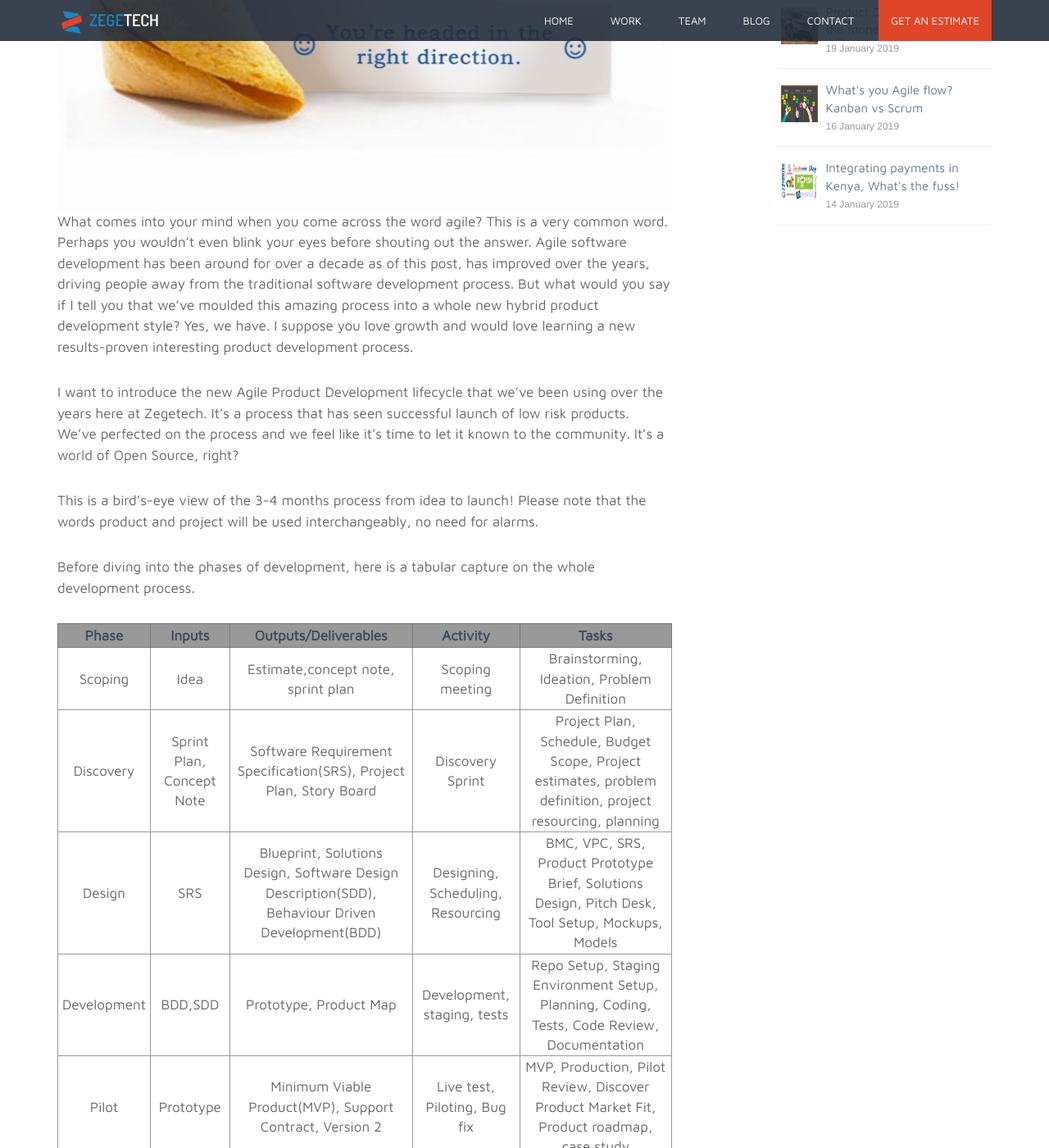
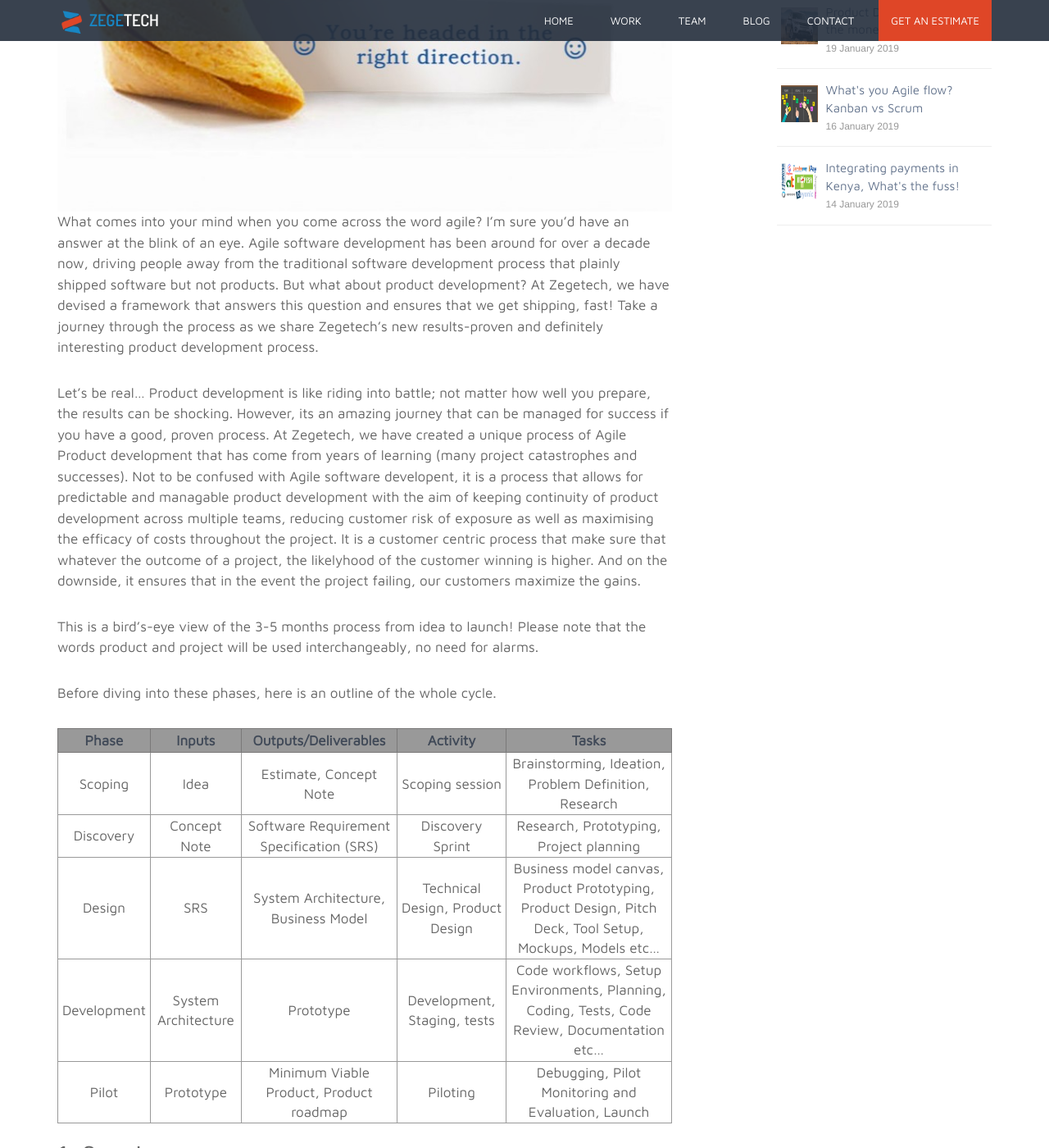
Before and after one commit to zegetech/zegetech.github.io, a Jekyll site: the page built from _posts/2019-01-25-agile-product-development.md, in a window 1280 px wide and 1400 px high, scrolled down 422 px. Shown: the whole window at 82% size. Built offline with Jekyll 4.4.1, drawn with Linux system fonts in a browser that asks for light colours; comment, search, counter and statistics services are not loaded; some of the changed text lies outside the part shown.

Commit message:
Revision  of Agile product development

```diff
--- a/_posts/2019-01-25-agile-product-development.md
+++ b/_posts/2019-01-25-agile-product-development.md
@@ -1,105 +1,62 @@
 ---
 layout: blog
-author: Tom Nyongesa
+author: Kariuki Gathitu
 categories: Project Management
 title: Agile Product Development
 blog-image: agile/agile-process.jpg
-intro: What comes into your mind when you come across the word agile? This is a very common word. Perhaps you wouldn't even blink your eyes before shouting out the answer. Agile software development has been around for over a decade as of this post, has improved over the years, driving people away from the traditional software development process. But what would you say if I tell you that we've moulded this amazing process into a whole new hybrid product development style? Yes, we have. I suppose you love growth and would love learning a new results-proven interesting product development process.
+intro: What comes into your mind when you come across the word agile? I'm sure you'd have an answer at the blink of an eye. Agile software development has been around for over a decade now, driving people away from the traditional software development process that plainly shipped software but not products. But what about product development? At Zegetech, we have devised a framework that answers this question and ensures that we get shipping, fast! Take a journey through the process as we share Zegetech's new results-proven and definitely interesting product development process.
 ---
 
 ![Agile Product Development](/assets/images/blog/{{page.blog-image}}){:class="img-responsive center"}
 {{page.intro}}
 
-I want to introduce the new Agile Product Development lifecycle that we've been using over the years here at Zegetech. It's a process that has seen successful launch of low risk products. We've perfected on the process and we feel like it's time to let it known to the community. It's a world of Open Source, right?
+Let's be real... Product development is like riding into battle; not matter how well you prepare, the results can be shocking. However, its an amazing journey that can be managed for success if you have a good, proven process. At Zegetech, we have created a unique process of Agile Product development that has come from years of learning (many project catastrophes and successes). Not to be confused with Agile software developent, it is a process that allows for predictable and managable product development with the aim of keeping continuity of product development across multiple teams, reducing customer risk of exposure as well as maximising the efficacy of costs throughout the project. It is a customer centric process that make sure that whatever the outcome of a project, the likelyhood of the customer winning is higher. And on the downside, it ensures that in the event the project failing, our customers maximize the gains.
 
-This is a bird's-eye view of the 3-4 months process from idea to launch! Please note that the words product and project will be used interchangeably, no need for alarms.
+This is a bird's-eye view of the 3-5 months process from idea to launch! Please note that the words product and project will be used interchangeably, no need for alarms.
 
-Before diving into the phases of development, here is a tabular capture on the whole development process.
+Before diving into these phases, here is an outline of the whole cycle.
 
 |Phase|Inputs|Outputs/Deliverables|Activity|Tasks|
 |---|---|---|---|---|
-|Scoping|Idea|Estimate,concept note, sprint plan|Scoping meeting|Brainstorming, Ideation, Problem Definition|
-|Discovery|Sprint Plan, Concept Note|Software Requirement Specification(SRS), Project Plan, Story Board|Discovery Sprint|Project Plan, Schedule, Budget Scope, Project estimates, problem definition, project resourcing, planning|
-|Design|SRS| Blueprint, Solutions Design, Software Design Description(SDD), Behaviour Driven Development(BDD)|Designing, Scheduling, Resourcing|BMC, VPC, SRS, Product Prototype Brief, Solutions Design, Pitch Desk, Tool Setup,  Mockups, Models|
-|Development|BDD,SDD|Prototype, Product Map|Development, staging, tests|Repo Setup, Staging Environment Setup, Planning, Coding, Tests, Code Review, Documentation|
-|Pilot|Prototype|Minimum Viable Product(MVP), Support Contract, Version 2|Live test, Piloting, Bug fix|MVP, Production, Pilot Review, Discover Product Market Fit, Product roadmap, case study|
+|Scoping|Idea|Estimate, Concept Note|Scoping session|Brainstorming, Ideation, Problem Definition, Research|
+|Discovery|Concept Note|Software Requirement Specification (SRS)|Discovery Sprint|Research, Prototyping, Project planning|
+|Design|SRS|System Architecture, Business Model|Technical Design, Product Design|Business model canvas, Product Prototyping, Product Design, Pitch Deck, Tool Setup, Mockups, Models etc...|
+|Development|System Architecture|Prototype|Development, Staging, tests|Code workflows, Setup Environments, Planning, Coding, Tests, Code Review, Documentation etc...|
+|Pilot|Prototype|Minimum Viable Product, Product roadmap|Piloting|Debugging, Pilot Monitoring and Evaluation, Launch|
 
-## I. Scoping
+## 1. Scoping
 ![Scoping](/assets/images/blog/agile/scoping.jpg){:class="img-responsive center"}<br>
-This is the first stage in our product development lifecycle. This is when the client introduces the idea to the project team for brainstorming and problem definition with the intention of getting everyone on the same page, on what the product is all about. It entails assessment of the product, its features, goals, deliverables, tasks, deadlines, resource requirements, its relevance to the current market and the customer acceptance. It will involve a brainstorming session with each individual in the project team giving their own understanding of the product. At this point, there's no good or bad perspective. Everything is laid bare on the table for discussions.
+The client introduces the idea to the system architect for brainstorming and problem definition with the intention of getting everyone on the same page; what the product is all about, what the challenge or opportunity in the market is and why we are building the thingamajik. Please note that we try and veer of any solutions oriented discussion because thats not the point if this phase. Understanding is. This is where we get to decide whether we'll pursue a project or not. At Zegetech, we aren't able to pickup every project that comes our way, so we try and focus on project with great impact, spread and with a good degree of challenge (If its sound impossible, we'll probably want to do it). Either way, our client benefit greatly from the research and in depth analysis that is done.
 
-Before the 2-hour brainstorming session, the client is provided with Zegetech's tool called a Rise Guide that's specifically designed and thought out to help the client think through their idea. In the Rise Guide the client will get to answer the WHYs, Hows and WHATs of the idea. With client's response to the Rise Guide, an effective scoping session is assured.
+Before the 2-hour brainstorming session, we have set an NDA in place and the client is provided with Zegetech's tool called a "RISE Guide" that's specifically designed to help the client think through and communicate their idea consisely, tackling the WHYs, HOWs and WHATs of the idea, an idea borrowed from [Simon Sineks Golden circle](https://www.ted.com/talks/simon_sinek_how_great_leaders_inspire_action?language=en). Sharing is caring right! With client's response to the Rise Guide, an effective scoping session is assured. After the session, the Architect builds out the concept note after more in depth research and understanding. And finally the client and the Architect get to be on the same page regarding the challenge and the next steps as well as cost estimates.
 
-Project team members are then be asked to do a deeper market analysis to clearly identify the need of the product at hand. It will encompass research on possible competitors in the market, customer preferences, customer challenges, possible outstanding features of the product that may make it impeccable compared to other poducts and so on. You can do a questionnaire too,
+## 2. Product Discovery/Review
+![Discovery](/assets/images/blog/agile/discovery.jpeg){:class="img-responsive center"}<br>
+Using the concept note as the basis, the project team then goes on a 5-day product discovery sprint. The result of the discovery sprint is a Software Requirement Specification (SRS).
 
-The findings at this point are then compiled into an easy to understand document called a Concept Note.
+This stage digs deeper into the concept note. It helps the team analyse the problems further, understand the goals of the project, ideation of the solutions, selection of the best solution, creation of mockups and prototypes and conducting the user tests of the prototypes created.
 
-A concept note is a literal capture of a client's idea defined during the brainstorming session. Below is the standard format of the concept note.
+A team of experts and possible product users is part of the entire process culminating with testing with real live users. The goal of this phase is to come up with and validate the best solution that will capitalize on the users' pain points. User pain points are great opportunities and the best selling points. It will be worth it to jump deeper into [Zegetech's Product Discovery](2019-01-15-product-discovery.md)
 
-1. Introduction<br>
- 	- This is the section where your reader is introduced to the whole project idea. Basically, an overview of the idea.
-2. Background<br>
- 	- Here, some history on the trends of the relevant market, what has been done before and how things are being done currently.
-3. Problem Statement<br>
- 	- The challenges and the pains of the existing ecosystem.
-4. Solution<br>
- 	- The proposed solution to address the above stated pains and challenges
-5. Risks<br>
- 	- These are the unexpected things/events that may happen during the product development and could affect the product.
-6. Mitigation<br>
- 	- These are the proposed solutions on how to control the unexpected events. The how of addressing the risks if they come to pass.
-7. Conclusion<br>
- 	- Yea, you guessed it right!
+## 3. Design
+![Design](/assets/images/blog/agile/design.png){:class="img-responsive center"}<br>
 
-The concept note should be a simple and easy to understand document.
+The Architect now gets his hands dirty with the help of engineers, developers, UX specialists to build out the system architecture and the project plan. The architecture document lays out technical details of technology infrastructure, design elements like process maps, mock ups, flow diagrams, storyboards, database models and depending on the tech stack chosen, more elements. Say for example a neural net model for machine learning or social network centric projects. A detailed system architecture is provided at this stage.
 
-[Concept Note Template](https://docs.google.com/document/d/1yoeFgy1TfybYGNykZbcOsDca2wnHsj4MDytxcdfQX0o/edit?usp=sharing
-)
-
-When the client fails to conform to the Concept note after the scoping session, a second brainstorming session is required. This will involve a re-evaluation of the idea. However, the decision here purely lies on the outcome of the first session.
-
-The Expected output of this stage is a concept note, product estimates and a product discovery sprint plan.
-
-## II. Product Discovery/Review
-![Discovery](/assets/images/blog/agile/discovery.jpeg){:class="img-responsive center"}<br>
-The project team then takes up the Scoping Session output and go on a 5-day product discovery sprint. The result of the discovery sprint is the project storyboard, Software Requirement Specification(SRS), project plan, project resourcing and project estimates.
-
-This is the stage that allows the project team to dive into the future of the product. It's a phase that digs deeper into the concept note. It helps the team analyse the problems further, understand the goals of the project, ideation of the solutions, selection of the best solution, creation of mockups and prototypes and conducting the user tests of the prototypes created.
-
-A team of experts and possible product users is then assembled for interviews, surveys and prototype tests.
-
-The goal of this phase is to come up with and validating the best solution that will capitalize on the users' pain points.User pain points are great opportunities and the best selling points.
-
-It will be worth it to jump deeper into [Zegetech's Product Discovery](2019-01-15-product-discovery.md)
-
-Expected output of this stage is the project plan, System Requirement Specification and the storyboard.
-
-## III. Design
-![Design](/assets/images/blog/agile/design.png){:class="img-responsive center"}<br>
-This is the visualization stage of the project idea.
-
-The team focuses on brainstorming over the project plan, the storyboard and the SRS gotten earlier on with special attention to the user. Also, this is the time when developers are invited, in case they are external, just to get their input. The designers walk the developers through the story board, conversing about software architecture, and blockers if any. The collaboration bit will make things easier during the next phase. It simplifies, the already 'complex' storyboard for the developer.
-
-Visual and user experience aspects of the solution are put into perspective, rough sketches of models and mockups drawn by digital visualization tools whether online or offline or simply using pen and paper. The designs are then made visible to the project team and users by pinning them on the walls, whiteboards or digital devices like large TV screens. This allows everyone to ask questions, make comments and talk about constraints. After the thorough analysis of the sketches, the final bluebrint of the product is now developed.
-
-This is all done without a single line of code.
+Because a product is not just technology, we also do a shallow dive into the business aspect of the product through the [business model canvas](https://strategyzer.com/) which will aid the client in kickstarting the business development side of things. Most client want an arrangement where the technolgy partner handles product development and they run and work on the business, so this item is normally a seed or validation of their business development efforts and is optional. It however help the product and engineering team understand the vision of the product.
 
 ## IV. Development
 ![Development](/assets/images/blog/agile/development.png){:class="img-responsive center"}
 <br>
-Product development begins!
+Eat, Code, Sleep....Repeat
 
 The project team gets the solution design and prototypes from the design phase, sets the development environment ready and voila! Work begins!
 
-With accuracy and clarity from the previous stages, this phase is actually the easiest. The stage involves great coordination amongst project team members, constant communication with end-users to keep the product in check against user needs and experience, timely testing, code reviews and product documentation.
+At Zegetech, we like to kick of with a staging deployment right from the start. From the get go, there is something in live(production replica) for the client to see. Keep in mind that initial weeks of development is like laying foundation... theres nothing much to see. Be that as it may, this allows us to work out end-to -nd deployment and incrementally, focusing on the development instead of waiting to the end to tackle dev ops, security and others. Basically, we don't like surprises when launching. With accuracy and clarity from the previous stages, this phase is actually easy-peasy. It involves great coordination amongst project team members, constant communication with end-users to keep the product in check against user needs and experience, timely testing, code reviews and product documentation.
 
-The goal is working towards version 1 of the product.
-
-The trick here is to go through this phase as fast as possible because the world is always in constant change. You do now want to build a product that was modern  and in demand while you started working on it but outdated when you launch it!
+At Zegetech, the development phase is 3 months maximum. What this means is that we will select a product feature set that can possibly go to pilot and live in 3 months. Anyhthing longer and we'll have issues as experienced from past projects where budget creep, team morale nose dives and client frustations set in. The product roadmap, which is a working document throughout the pilot phase, will dictate where next the product development will go.
 
 > *"Move fast and break things. Unless you are breaking stuff, you are not moving fast enough."* - Mark Zuckerberg at an interview with Business Insider
-
-However, don't rush through it. Quality!
 
 The most common challenges during this phase include:
 
@@ -110,19 +67,18 @@
  - lack of motivation
 
 ## V. Product Pilot
-![Pilot](/assets/images/blog/agile/pilot.png){:class="img-responsive center"}<br>
-We now have a pre-launch product. However, it's still not suitable for public use.
+![Pilot](/assets/images/blog/agile/pilot.png){:class="img-responsive center"}
+We now have a pre-launch product or prototype. However, it's still not suitable for public use.
 
-The team now embarks on the first phase of testing the product. This is called Alpha Testing. The team can decide to test the product internally or have the pre-selected target users test the product. This will lead to further refining and fixing of bugs.
+The team now embarks on the first phase of testing the product in the live environment. This is called Alpha Testing. The team deploys to pre-selected target user groups or pilot groups as bugs are caught and annihilated. Here's where we wait in baited breath and hope that our gizmo doesnt explode! unless we built it to explode :-)
 
-Beta testing follows afterwards. The now refined product is ready for the first public testing. The choice of the beta version target market will have a great influence on the success of the product in the market. A careful analysis needs to be done before hand.
+Beta testing follows afterwards. The now refined product is ready for a wider set of target user testing. The choice of the beta version target market will have a great influence on the success of the product in the market. A careful analysis needs to be done before hand.
 
-Beta version reports are then written, fixing of found bugs, market-fit analysis, product performance assessment and customer needs satisfaction evaluation. Once the product is out of glitch and things work perfectly.
+Beta version is evaluated, bugs fixing, market-fit analysis, product performance assessment and customer needs satisfaction evaluation. Once the product is out of glitches and things work satisfactorily, the product is now ready for Version 1.
 
-The product is now ready for version 1.
 
 ### Launch or No Launch?
-
+![Launch](/assets/images/blog/agile/rocket_launch.gif){:class="img-responsive center"}
 This wholly depends on the critical analysis of customer reactions, product performance and market acceptance.
 
 > <q>A snail can sleep for three years.</q>
```
Also changed, not shown: assets/images/blog/agile/agile-process.jpg, assets/images/blog/agile/design.png, assets/images/blog/agile/pilot.png, assets/images/blog/agile/rocket_launch.gif (added).
